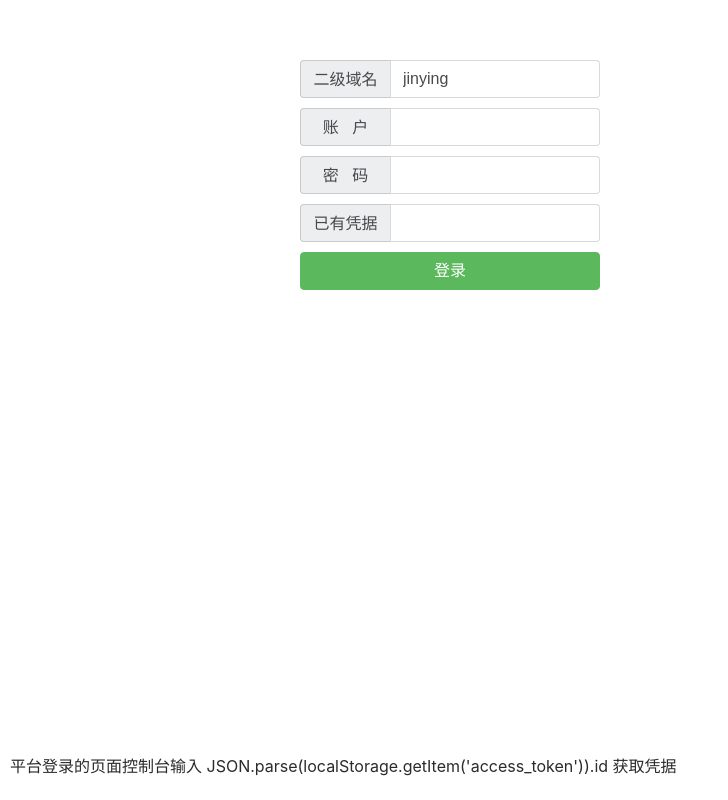
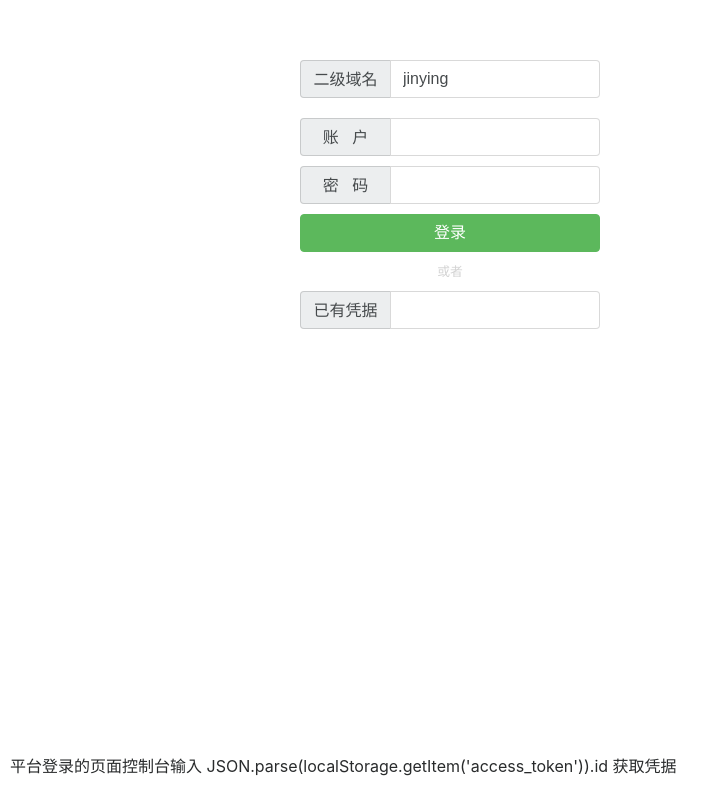
Before and after one commit to JasonCI/courseUploadTool, an Electron app: page index.html in a window 900 px wide. Shown: the whole page, without its empty margins (0-728 px from the left). Drawn offline with nearby package versions, Linux system fonts and the light colour scheme.

Commit message:
修改部分样式,增加易用性

```diff
--- a/index.html
+++ b/index.html
@@ -8,13 +8,13 @@
 </head>
 <body>
 <div id="app" style="width: 88%;margin: 20px auto;padding: 10px">
-    <template v-if="!token">
+    <template v-if="!token||!sld">
         <div style="width: 300px;margin: 30px auto">
             <div class="input-group" style="margin-top:10px ">
                 <span class="input-group-addon small" style="width: 30%;">二级域名</span>
-                <input type="text" v-model="sld" class="form-control input-sm">
+                <input type="text" v-model="sld" class="form-control input-sm" placeholder="必填">
             </div>
-            <div class="input-group" style="margin-top:10px ">
+            <div class="input-group" style="margin-top:20px ">
                 <span class="input-group-addon small" style="width: 30%;">账&nbsp;&nbsp;&nbsp;户</span>
                 <input type="text" v-model="account" class="form-control input-sm">
             </div>
@@ -22,19 +22,20 @@
                 <span class="input-group-addon small" style="width: 30%;">密&nbsp;&nbsp;&nbsp;码</span>
                 <input type="password" v-model="pwd" class="form-control input-sm">
             </div>
+            <div class="text-right">
+                <button class="btn btn-block btn-success pull-right" type="button" @click="login">登录</button>
+            </div>
+            <p class="text-center small" style="margin: 10px 0;color: lightgrey">或者</p>
             <div class="input-group" style="margin:10px 0">
                 <span class="input-group-addon small" style="width: 30%;">已有凭据</span>
                 <input type="password" v-model="token" class="form-control input-sm">
-            </div>
-            <div class="text-right">
-                <button class="btn btn-block btn-success pull-right" type="button" @click="login">登录</button>
             </div>
 
             <p style="position: fixed;bottom:6px;left: 10px;">平台登录的页面控制台输入
                 JSON.parse(localStorage.getItem('access_token')).id 获取凭据</p>
         </div>
     </template>
-    <template v-else>
+    <template v-if="token&&sld">
         <div class="input-group">
             <span class="input-group-addon">主题ID</span>
             <input type="text" v-model="courseId" class="form-control">
```
